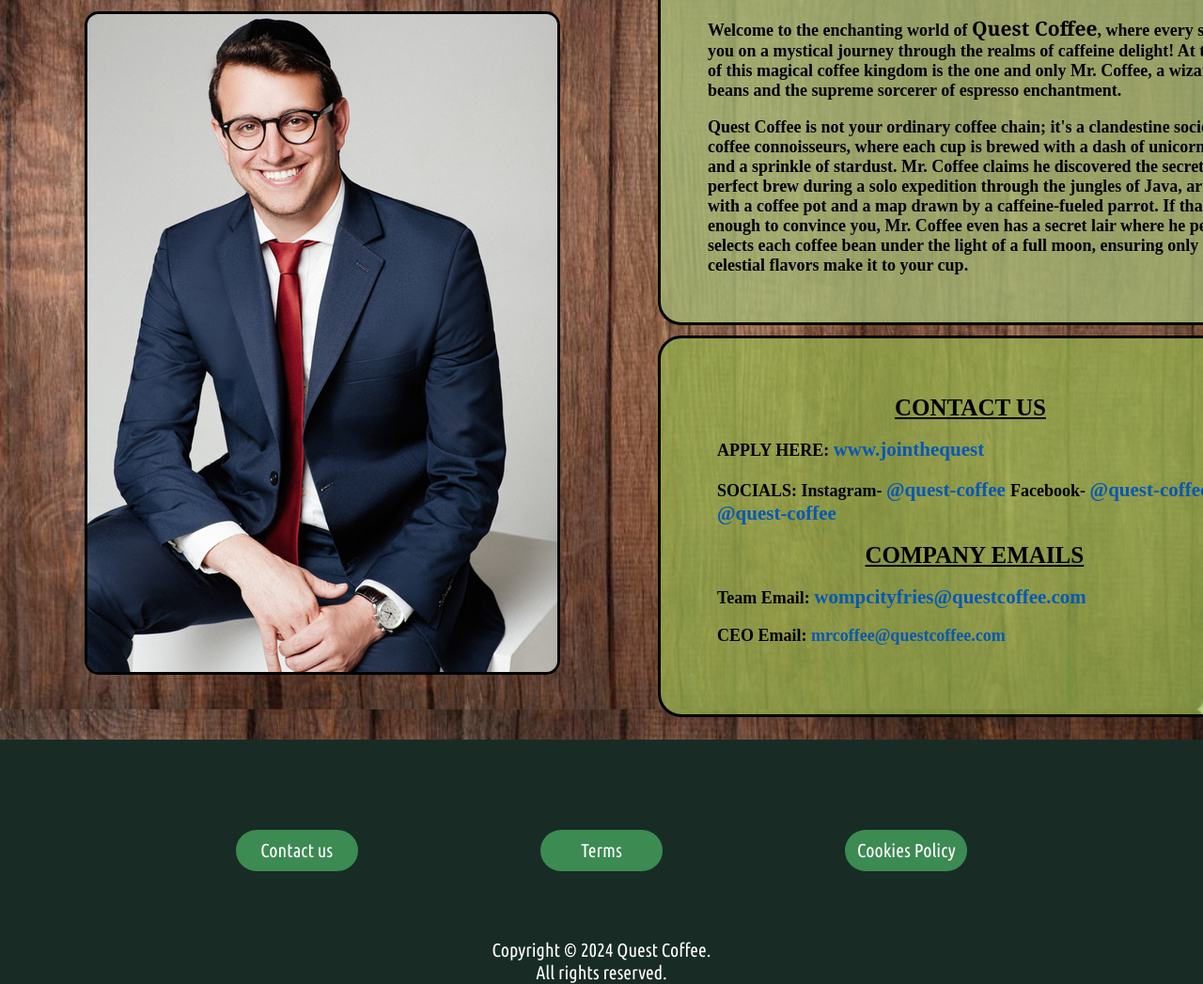
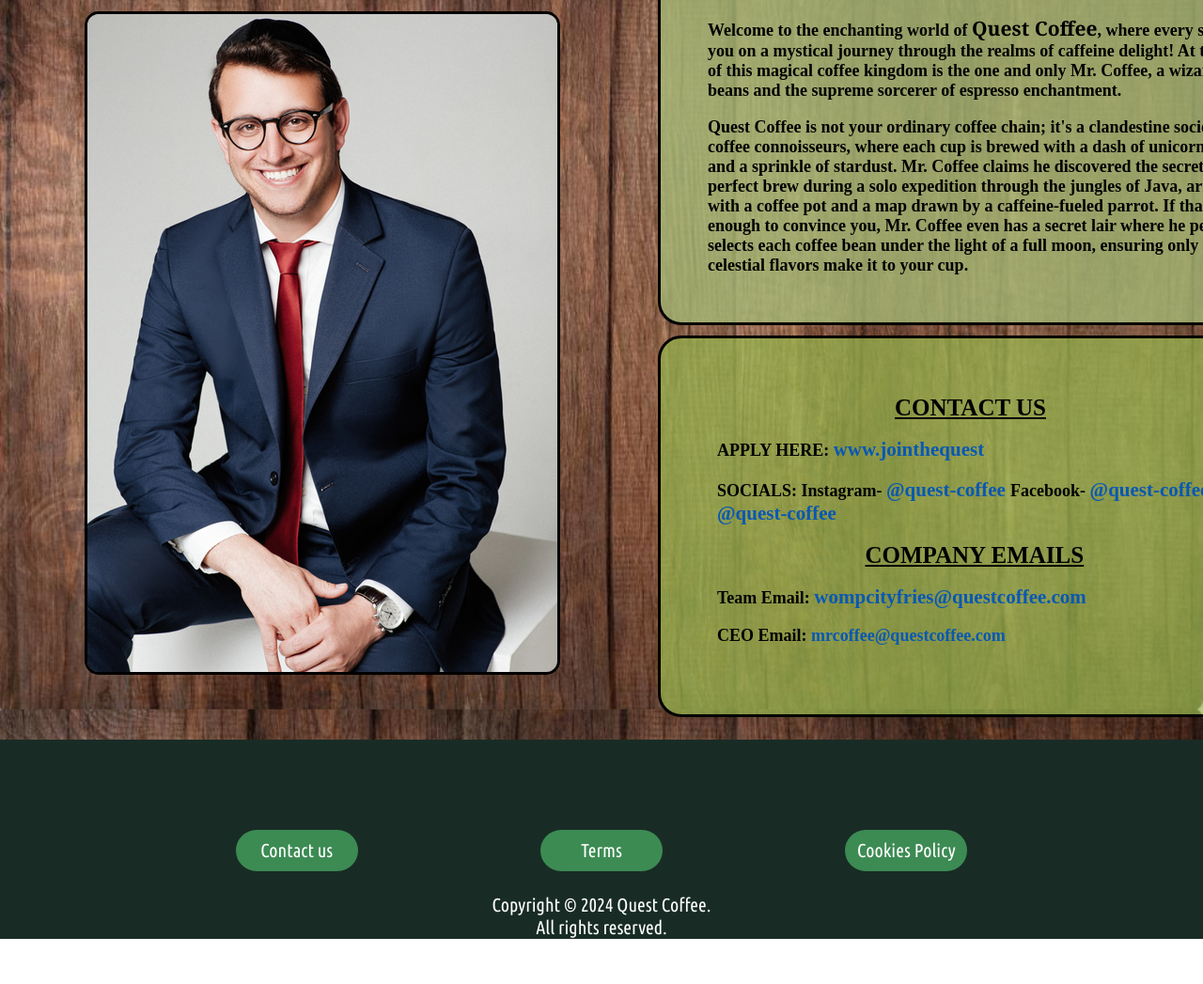
Before and after one commit to WompCityFriez/CoffeeQuestBackUp-3_11, a plain HTML site: page Website/Pages/Company.html in a window 1280 px wide. Shown: the part 133-1180 px from the top of the page at 94% size. After the commit the page ends 1132 px from the top, so only its background shows below. Drawn offline with Linux system fonts and the light colour scheme.

Commit message:
changed all rights reserved gap smaller

```diff
--- a/Website/CSS/Company.css
+++ b/Website/CSS/Company.css
@@ -333,3 +333,8 @@ footer {
   border: 35px;
   font-family: Ubuntu Condensed;
 }
+
+
+#footer-text {
+  top: -50px;
+}
```
Also changed, not shown: Website/Pages/Company.html (+0 -2 lines).
